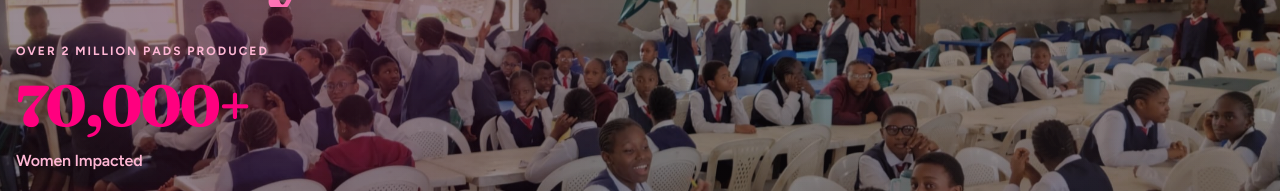
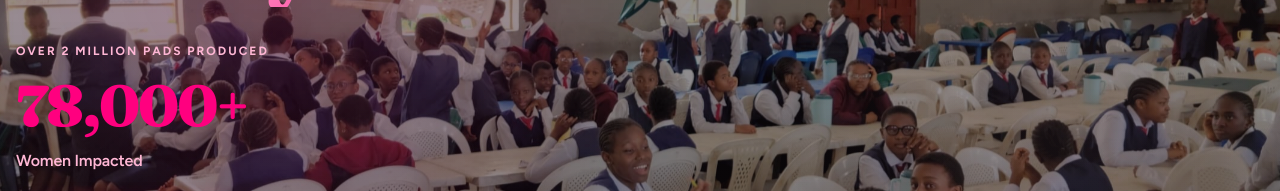
Before and after one commit to livestocx-ng/girlified-web, a Next.js app: page / in a window 1280 px wide. Shown: the part 318-509 px from the top of the page. Built offline with nearby package versions, Linux system fonts and the light colour scheme.

Commit message:
feat: updated women impacted count via hero section

```diff
--- a/core/components/home/hero.tsx
+++ b/core/components/home/hero.tsx
@@ -336,7 +336,7 @@ const Hero = () => {
                           margin: '8px 0',
                         }}
                       >
-                        <CountUp end={70000} duration={3} separator="," />+
+                        <CountUp end={78000} duration={3} separator="," />+
                       </Title>
                     </motion.div>
                     <motion.div variants={statsItemVariants}>
```
